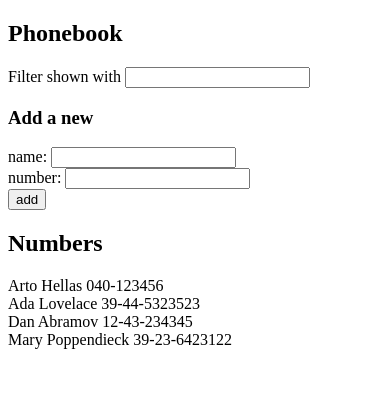
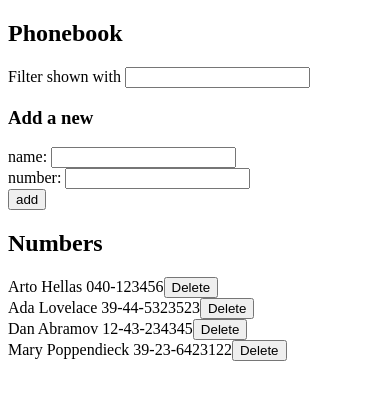
Before and after one commit to jinjiaKarl/fullstack, a React (Create React App) app in the folder part2/phonebook/: page / in a window 390 px wide. Shown: the top 400 px of the page. Built offline with nearby package versions, Linux system fonts and the light colour scheme; data requests are answered from the project's data file.

Commit message:
feat: part2
Phonebook step9

```diff
--- a/part2/phonebook/db.json
+++ b/part2/phonebook/db.json
@@ -1,5 +1,5 @@
 {
-    "persons":[
+  "persons": [
     {
       "name": "Arto Hellas",
       "number": "040-123456",
--- a/part2/phonebook/src/App.js
+++ b/part2/phonebook/src/App.js
@@ -3,8 +3,8 @@ import React from 'react'
 import PersonForm from './components/PersonForm'
 import Persons from './components/Persons'
 import Filter from './components/Filter'
+import personService from './services/persons'
 import { v4 as uuidv4 } from 'uuid'
-import axios from 'axios'
 
 const App = () => {
   const [persons, setPersons] = useState([])
@@ -13,19 +13,19 @@ const App = () => {
   const [filterName, setFilterName] = useState('')
 
   useEffect(() => {
-    axios.get('http://localhost:3001/persons')
-      .then(resp => {
-        console.log(resp)
-        setPersons(resp.data)
-      })
+    personService
+    .getAll()
+    .then(initialPersons => {
+      setPersons(initialPersons)
+    })
   }, [])
 
 
   const handleSubmit = (event) => {
+    event.preventDefault()
     if (newName.length === 0) {
       return
     }
-    event.preventDefault()
     let isRepeated = false
     persons.forEach(element => {
       if (element.name === newName) {
@@ -36,8 +36,17 @@ const App = () => {
     if (isRepeated) {
       alert(`${newName} is already added to phonebook`)
     } else {
-      // array.concat() returns a new array
-      setPersons(persons.concat({name: newName, number: newNumber, id: uuidv4()}))
+      const newPerson = {
+        name: newName,
+        number: newNumber,
+        id: persons.length + 1
+      }
+      personService
+      .create(newPerson)
+      .then(returnedPerson => {
+        // array.concat() returns a new array
+        setPersons(persons.concat(returnedPerson))
+      })
     }
     setNewName('')
     setNewNumber('')
@@ -64,7 +73,7 @@ const App = () => {
       <h3>Add a new</h3>
       <PersonForm handleSubmit={handleSubmit} newName={newName} handleInputNameChange={handleInputNameChange} newNumber={newNumber} handleInputNumberChange={handleInputNumberChange}/>
       <h2>Numbers</h2>
-      <Persons showPersons={showPersons}/>
+      <Persons showPersons={showPersons} persons={persons} setPersons={setPersons} personService={personService}/>
     </div>
   )
 }
--- a/part2/phonebook/src/components/Persons.js
+++ b/part2/phonebook/src/components/Persons.js
@@ -1,9 +1,23 @@
-const Persons = ({showPersons}) => {
+const Persons = ({showPersons, persons, setPersons, personService}) => {
+    const handleOnClick = (element) => {
+       if (window.confirm(`Delete ${element.name}`)) {
+            personService
+            .deletePerson(element.id)
+            .then(returnedPerson => {
+                // console.log(returnedPerson) // prints {}
+                 // array.filter() return a new array
+                setPersons(persons.filter(person => person.id !== element.id))
+            })
+       }
+    }
     return (
         <>
         {showPersons.map((element => {
             return (
-                <div key={element.id}>{element.name} {element.number}</div>
+                <div key={element.id}>
+                    {element.name} {element.number}
+                    <button onClick={()=> {handleOnClick(element)}}>Delete</button>
+                </div>
             )
         }))}
         </>
--- /dev/null
+++ b/part2/phonebook/src/services/persons.js
@@ -0,0 +1,30 @@
+import axios from 'axios'
+
+const baseUrl = 'http://localhost:3001/persons'
+
+const getAll = () => {
+    const request = axios.get(baseUrl)
+    // then仍然返回一个promise对象
+    return request.then(resp => resp.data)
+}
+
+ // post will return a new person object
+const create = (newPerson) => {
+    const request = axios.post(baseUrl, newPerson)
+    return request.then(resp => resp.data)
+}
+
+const update = (id, newPerson) => {
+    const request = axios.put(`${baseUrl}/${id}`, newPerson)
+    return request.then(resp => resp.data)
+}
+
+// delete will not return a person object
+const deletePerson = (id) => {
+    const request = axios.delete(`${baseUrl}/${id}`)
+    return request.then(resp => resp.data)
+}
+
+const personService = {getAll, create, update, deletePerson}
+
+export default personService
```
Lines whose indentation alone changed are shown as unchanged.
